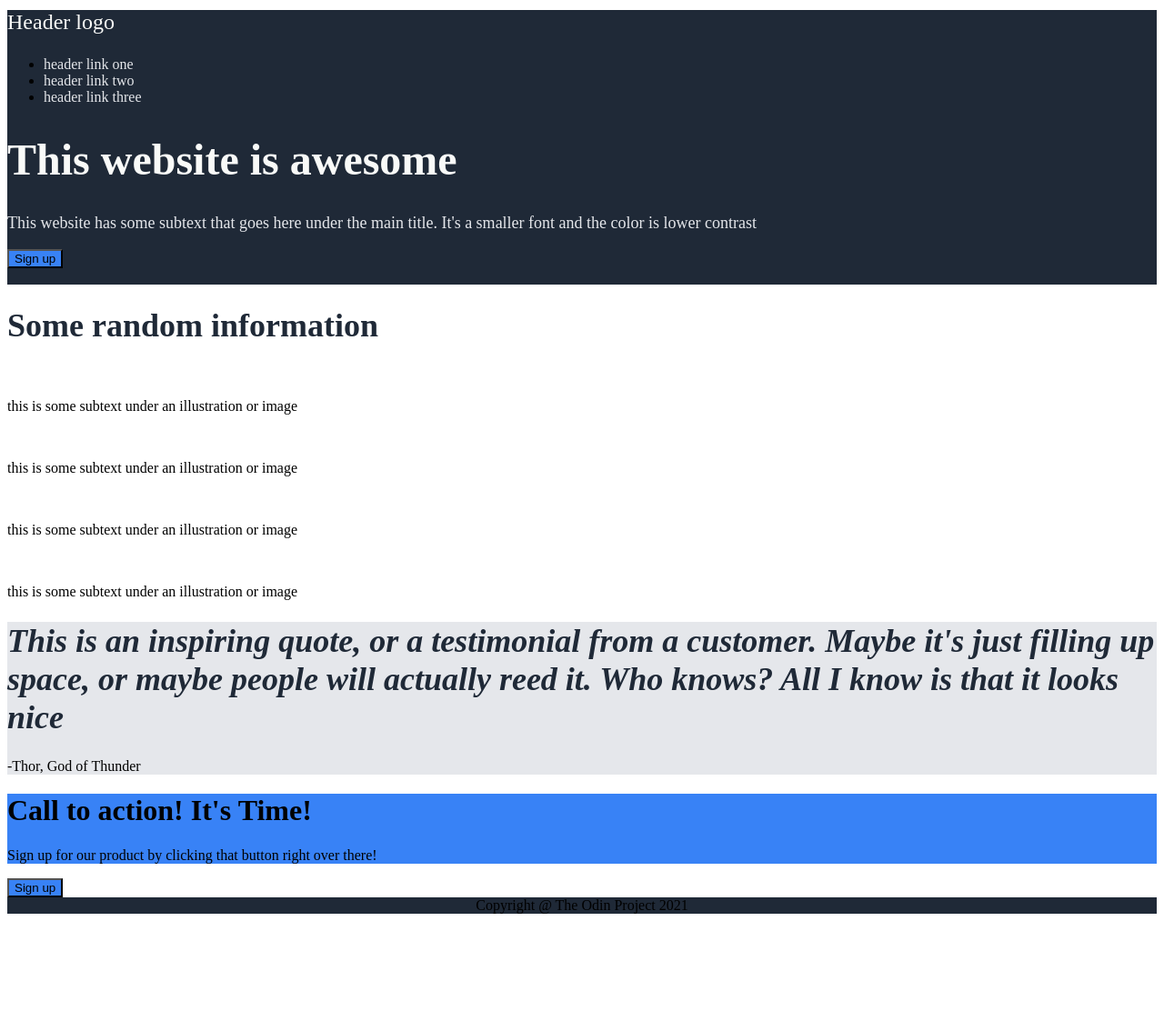
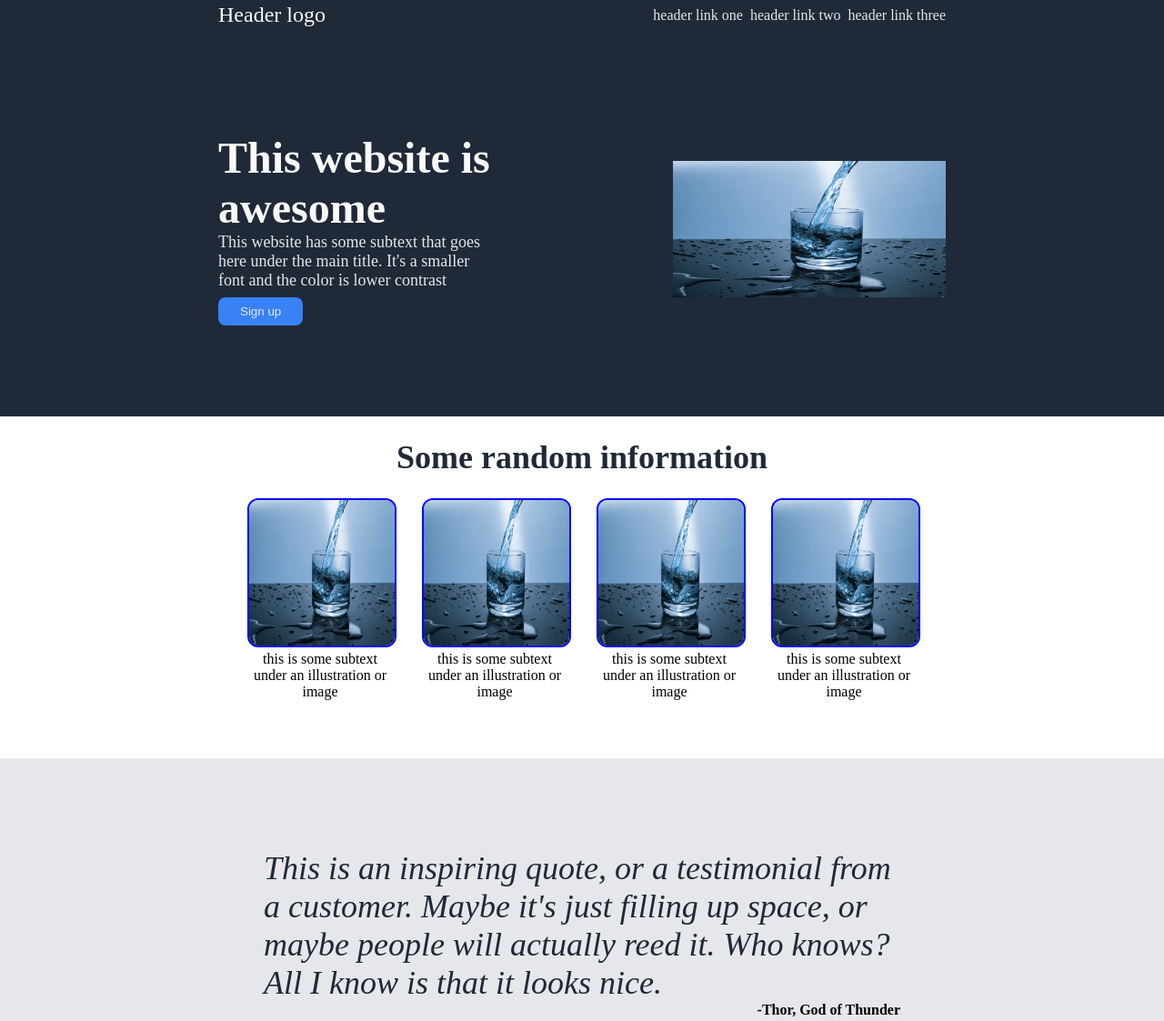
Before and after one commit to ansonwong242/odin-landing-page, a plain HTML site: page index.html in a window 1280 px wide. Shown: the part 13-1136 px from the top of the page at 91% size. Before the commit the page ends 1026 px from the top, so only its background shows below. Drawn offline with Linux system fonts and the light colour scheme.

Commit message:
finish odin landing page

```diff
--- a/index.html
+++ b/index.html
@@ -10,58 +10,60 @@
 
 <body>
     <div class="first">
-        <div class="header">
+        <header>
             <p class="header-logo">Header logo</p>
-            <ul>
-                <li><a>header link one</a></li>
-                <li><a>header link two</a></li>
-                <li><a>header link three</a></li>
+            <ul class=header-links>
+                <li><a href="file:///home/anson/repos/odin-landing-page/index.html">header link one</a></li>
+                <li><a href="file:///home/anson/repos/odin-landing-page/index.html">header link two</a></li>
+                <li><a href="file:///home/anson/repos/odin-landing-page/index.html">header link three</a></li>
             </ul>
-        </div>
+        </header>
         <div class="first-body">
+            <div class="first-container">
                 <h1 class="first-header">This website is awesome</h1>
                 <p class="first-header-subtext">This website has some subtext that goes here under the main title.
                     It's a smaller font and the color is lower contrast</p>
                 <button class="first-button">Sign up</button>
-            <div class="first-image">
-                <img>
             </div>
+            <img class="first-image" src="images/water.jpg" height="150px" width="300px">
         </div>
     </div>
     <div class="second">
         <h1 class="second-header">Some random information</h1>
         <div class="second-container">
             <div>
-                <img src="">
+                <img src="images/water.jpg" alt="cup of water" height="160px" width="160px">
                 <p>this is some subtext under an illustration or image</p>
             </div>
             <div>
-                <img src="">
+                <img src="images/water.jpg" alt="cup of water" height="160px" width="160px">
                 <p>this is some subtext under an illustration or image</p>
             </div>
             <div>
-                <img src="">
+                <img src="images/water.jpg" alt="cup of water" height="160px" width="160px">
                 <p>this is some subtext under an illustration or image</p>
             </div>
             <div>
-                <img src="">
+                <img src="images/water.jpg" alt="cup of water" height="160px" width="160px">
                 <p>this is some subtext under an illustration or image</p>
             </div>
         </div>
     </div>
     <div class="third">
-        <h1 class="third-header">This is an inspiring quote, or a testimonial from a customer.
+        <p class="quote">This is an inspiring quote, or a testimonial from a customer.
             Maybe it's just filling up space, or maybe people will actually reed it.
-            Who knows? All I know is that it looks nice
-        </h1>
-        <p class="third-subtext">-Thor, God of Thunder</p>
+            Who knows? All I know is that it looks nice.
+        </p>
+        <p class="quote-subtext">-Thor, God of Thunder</p>
     </div>
     <div class="fourth">
         <div class="fourth-container">
-            <h1 class=fourth-header>Call to action! It's Time!</h1>
+            <div class="fourth-text">
+                <p class=fourth-header>Call to action! It's Time!</p>
                 <p class="fourth-subtext">Sign up for our product by clicking that button right over there!</p>
             </div>
             <button class="fourth-button">Sign up</button>
+        </div>
     </div>
     <div class="footer">
         Copyright @ The Odin Project 2021
--- a/style.css
+++ b/style.css
@@ -1,5 +1,16 @@
-.first, .footer{
+body{
+    padding: 0px;
+    margin: 0px;
+    display: flex;
+    flex-direction: column;
+}
+
+.first{
+    display: flex;
+    flex-direction: column;
+    align-items: center;
     background-color: #1f2937;
+
 }
 
 .header-logo{
@@ -7,10 +18,36 @@
     color: #f9faf8;
 }
 
+header{
+    padding: 16px;
+    width: 800px;
+    display: flex;
+    justify-content: space-between;
+    align-items: center;
+}
+
+.header-links{
+    display: flex;
+    gap: 8px;
+}
+
+.first-body{
+    padding: 100px;
+    width: 800px;
+    display: flex;
+    justify-content: space-between;
+    align-items: center;
+}
+
+.first-container{
+    width: 300px;
+}
+
 .first-header{
     font-size: 48px;
     font-weight: bolder;
-    color: #F9FAF8
+    color: #F9FAF8;
+    margin: 0;
 }
 
 .first-header-subtext{
@@ -18,32 +55,123 @@
     color: #e5e7eb;
 }
 
+.first-body{
+    width: 800px;
+}
+
+.first-button{
+    margin-top: 8px;
+    padding: 8px 24px;
+    border-radius: 8px;
+    border: 0;
+}
+
+ul{
+    list-style-type: none;
+    margin: 0;
+    padding: 0px;
+  }
+
 a{
     color: #e5e7eb;
+    text-decoration: none;
+}
+
+.second{
+    padding-bottom: 8cqh;
 }
 
 .second-header{
     font-size: 36px;
     font-weight: bolder;
     color: #1f2937;
+    text-align: center;
+}
+
+.second-container{
+    display: flex;
+    justify-content: center;
+    flex-wrap: wrap;
+    gap: 32px;
+}
+
+.second-container div{
+    width: 160px;
+    text-align: center;
+    display: inline-block;
+}
+
+.second-container img{
+    border: 2px solid blue;
+    border-radius: 12px;
+}
+
+p{
+    margin: 0;
 }
 
 .third{
     background-color: #e5e7eb;
+    display: flex;
+    flex-direction: column;
+    justify-content: center;
+    align-items: center;
+    padding: 100px;
 }
 
-.third-header{
+.quote{
     font-size: 36px;
     font-style: italic;
     color: #1f2937;
+    width: 700px;
+    margin: 0;
 }
 
-.first-button, .fourth-container, .fourth-button{
+.quote-subtext{
+    font-weight: bold;
+    width: 700px;
+    margin: 0;
+    text-align: end;
+}
+
+.first-button, .fourth-button{
     background-color: #3882f6;
+    color: #e5e7eb;
+}
+
+.fourth{
+    display: flex;
+    justify-content: center;
+    align-items: center;
+    padding: 80px;
+}
+
+.fourth-container{
+    background-color: #3882f6;
+    color: #e5e7eb;
+    display: flex;
+    justify-content: space-around;
+    align-items: center;
+    width: 800px;
+    border-radius: 12px;
+    padding: 36px;
+}
+
+.fourth-header{
+    font-weight: bold;
+    font-size:24px;
+}
+.fourth-button{
+    padding: 8px 24px;
+    border-radius: 8px;
+    border: 2px solid white;
 }
 
 .footer{
+    background-color: #1f2937;
     display: flex;
     justify-content: center;
     align-items: center;
+    color: #e5e7eb;
+    padding: 24px;
 }
```
Also changed, not shown: images/water.jpg (added). Lines whose indentation alone changed are shown as unchanged.
